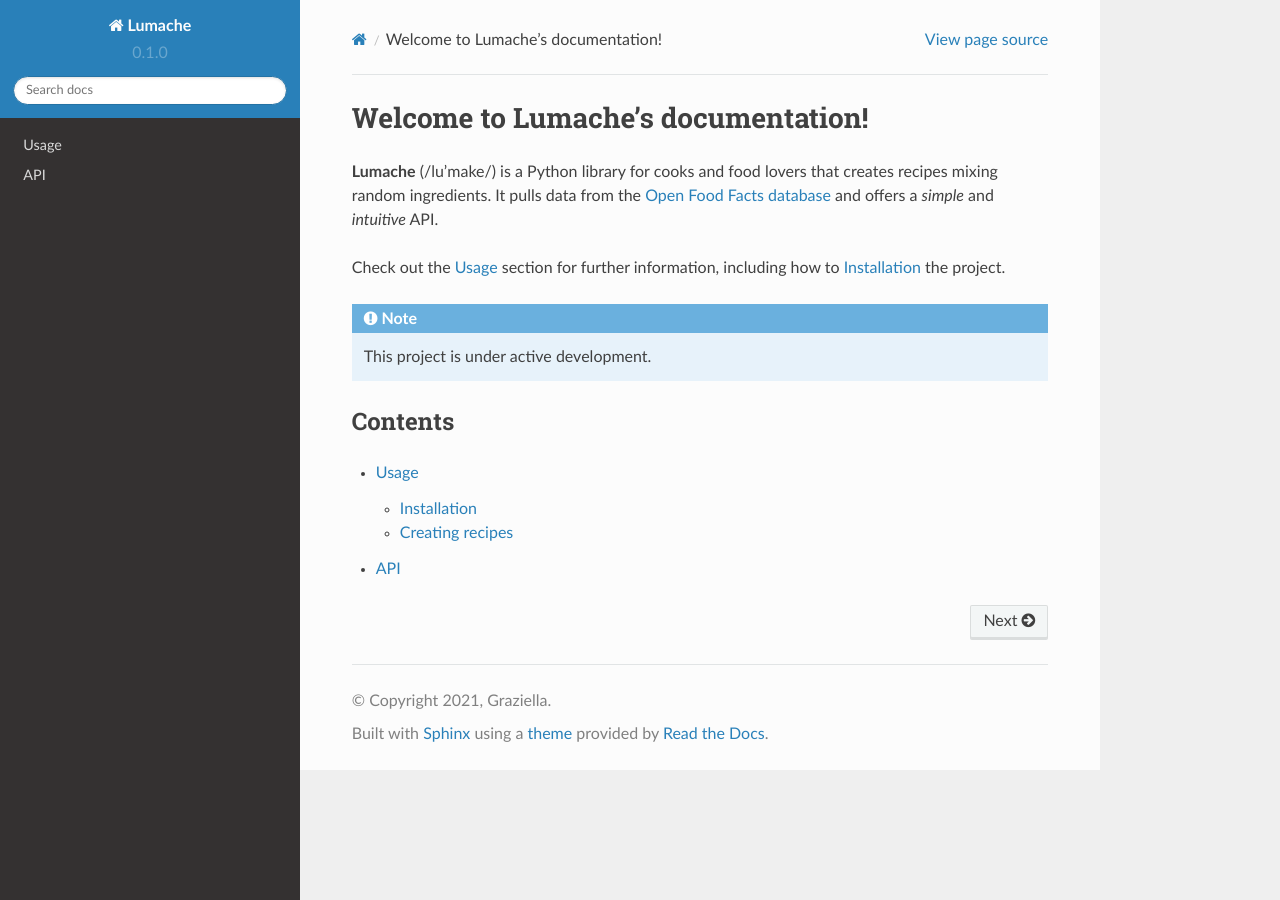
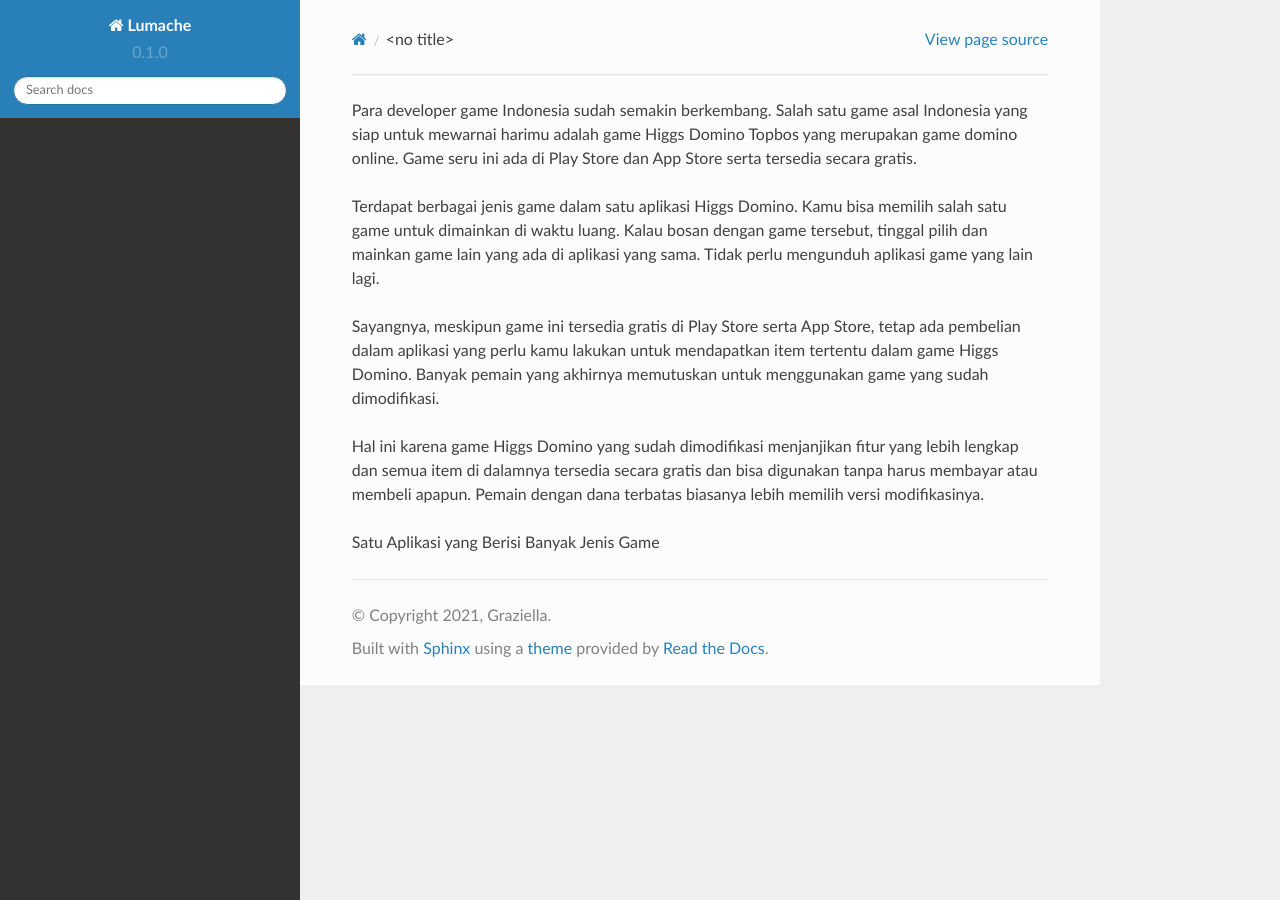
Before and after one commit to menanghope/anyar, a Sphinx documentation site: the page built from docs/source/index.rst, in a window 1280 px wide. Built offline with Sphinx 7.4.7 and the Read the Docs theme 2.0.0, drawn with Linux system fonts in a browser that asks for light colours.

Commit message:
Update index.rst

```diff
--- a/docs/source/index.rst
+++ b/docs/source/index.rst
@@ -1,22 +1,9 @@
-Welcome to Lumache's documentation!
-===================================
+Para developer game Indonesia sudah semakin berkembang. Salah satu game asal Indonesia yang siap untuk mewarnai harimu adalah game Higgs Domino Topbos yang merupakan game domino online. Game seru ini ada di Play Store dan App Store serta tersedia secara gratis.
 
-**Lumache** (/lu'make/) is a Python library for cooks and food lovers
-that creates recipes mixing random ingredients.
-It pulls data from the `Open Food Facts database <https://world.openfoodfacts.org/>`_
-and offers a *simple* and *intuitive* API.
+Terdapat berbagai jenis game dalam satu aplikasi Higgs Domino. Kamu bisa memilih salah satu game untuk dimainkan di waktu luang. Kalau bosan dengan game tersebut, tinggal pilih dan mainkan game lain yang ada di aplikasi yang sama. Tidak perlu mengunduh aplikasi game yang lain lagi.
 
-Check out the :doc:`usage` section for further information, including
-how to :ref:`installation` the project.
+Sayangnya, meskipun game ini tersedia gratis di Play Store serta App Store, tetap ada pembelian dalam aplikasi yang perlu kamu lakukan untuk mendapatkan item tertentu dalam game Higgs Domino. Banyak pemain yang akhirnya memutuskan untuk menggunakan game yang sudah dimodifikasi.
 
-.. note::
+Hal ini karena game Higgs Domino yang sudah dimodifikasi menjanjikan fitur yang lebih lengkap dan semua item di dalamnya tersedia secara gratis dan bisa digunakan tanpa harus membayar atau membeli apapun. Pemain dengan dana terbatas biasanya lebih memilih versi modifikasinya.
 
-   This project is under active development.
-
-Contents
---------
-
-.. toctree::
-
-   usage
-   api
+Satu Aplikasi yang Berisi Banyak Jenis Game
```
